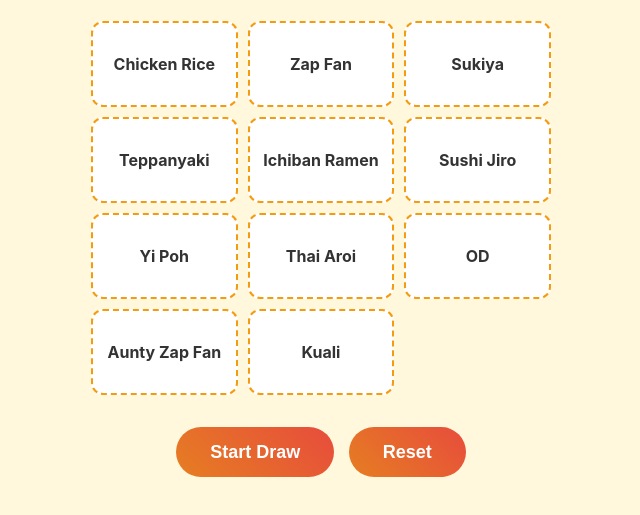
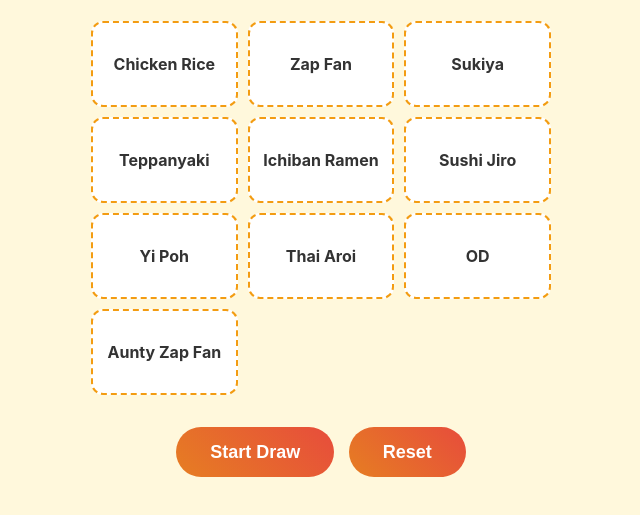
Before and after one commit to sslim319/What-we-eat, a plain HTML site: page index.html in a window 1280 px wide. Shown: the part 105-620 px from the top of the page, without its empty margins (319-959 px from the left). Drawn offline with Linux system fonts and the light colour scheme.

Commit message:
Update index.html

```diff
--- a/index.html
+++ b/index.html
@@ -74,7 +74,7 @@
     const foods = [
       "Chicken Rice", "Zap Fan", "Sukiya", "Teppanyaki",
       "Ichiban Ramen", "Sushi Jiro", "Yi Poh", "Thai Aroi",
-      "OD", "Aunty Zap Fan", "Kuali"
+      "OD", "Aunty Zap Fan"
     ];
 
     const grid = document.getElementById("foodGrid");
```
